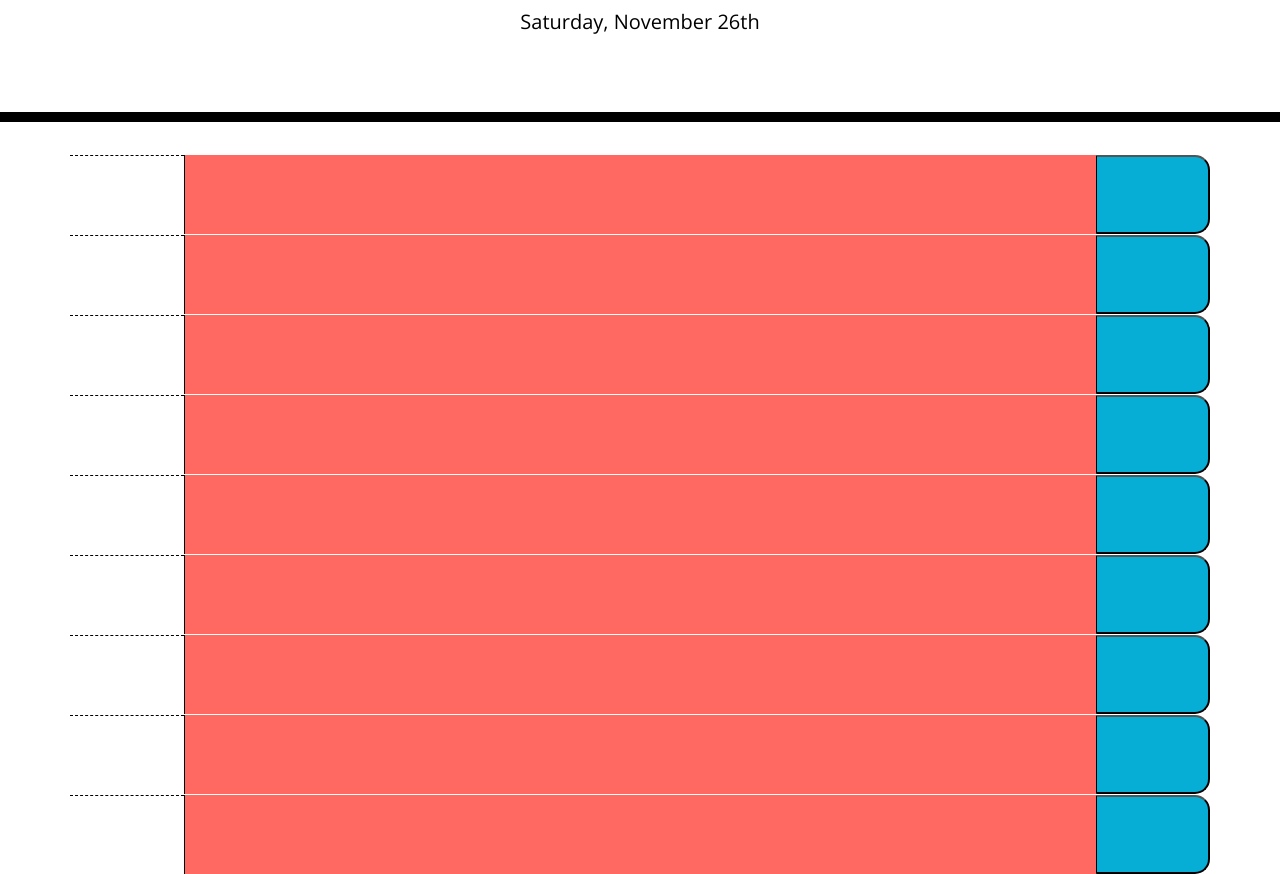
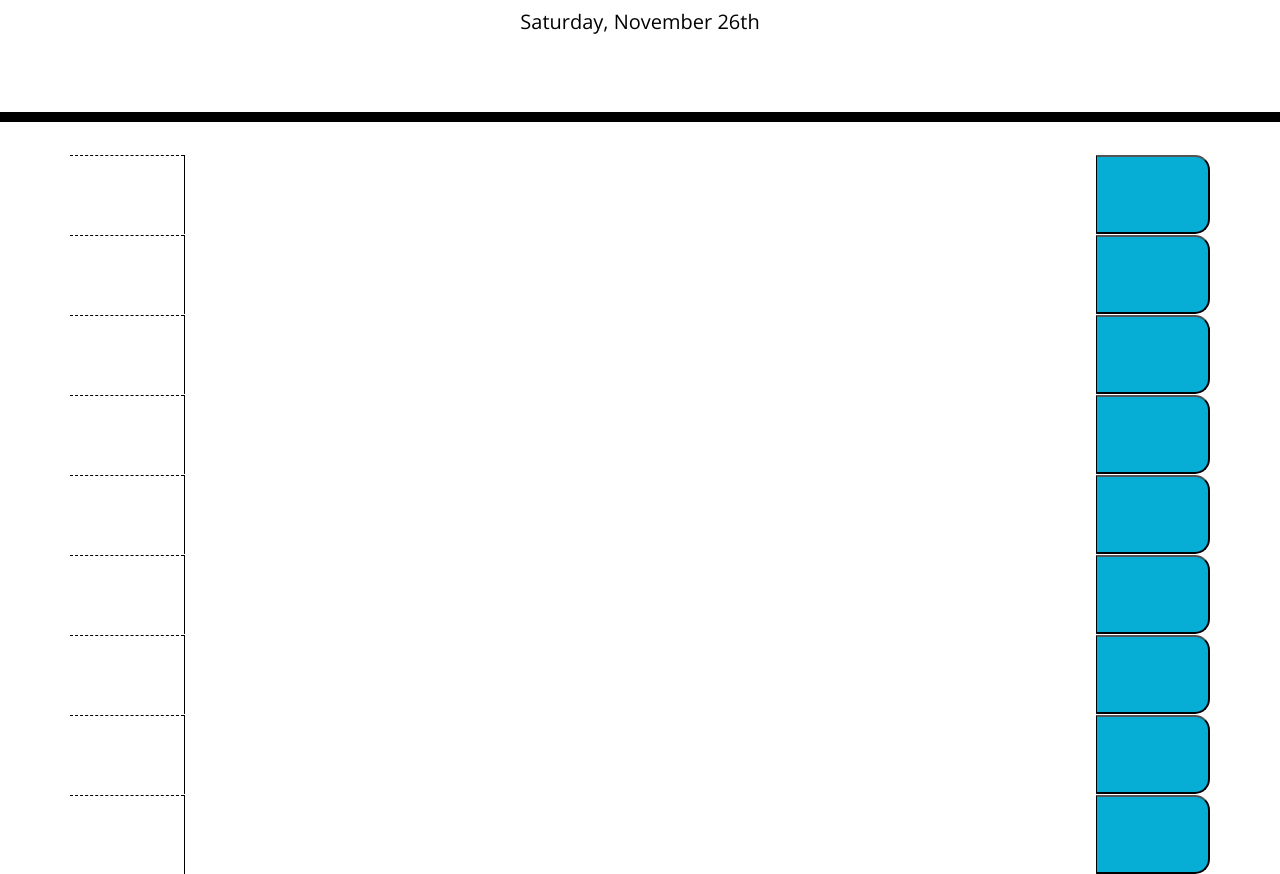
Before and after one commit to dlockett133/my-work-day-scheduler, a plain HTML site: page index.html in a window 1280 px wide. Shown: the part 182-1056 px from the top of the page. Drawn offline with nearby package versions, Linux system fonts and the light colour scheme.

Commit message:
modified script.js

```diff
--- a/Assets/js/script.js
+++ b/Assets/js/script.js
@@ -3,6 +3,8 @@ var today = moment(); // Returns the date/time for the present day
 // Selects 'currentDay' ID Element
 var currentDayEl = $("#currentDay");
 
+// Creates a 'div' element with a 'time-block' class attribute
+var timeBlockEl = $("<div>").addClass("time-block")
 // Inserts today's date in currentDayEl element in (Monday, January 1st) format
 currentDayEl.text(`${today.format("dddd, MMMM Do")}`);
 
--- a/index.html
+++ b/index.html
@@ -30,56 +30,56 @@
       <p id="currentDay" class="lead"></p>
     </header>
 
-    <div class="container">
+    <main class="container">
       <!-- Timeblocks go here -->
       <div class="time-block">
         <form class="row">
           <p class="hour"></p>
-          <textarea class="description present"></textarea>
+          <textarea class="description"></textarea>
           <button class="saveBtn" type="submit"></button>
         </form>
         <form class="row">
           <p class="hour"></p>
-          <textarea class="description present"></textarea>
+          <textarea class="description"></textarea>
           <button class="saveBtn" type="submit"></button>
         </form>
         <form class="row">
           <p class="hour"></p>
-          <textarea class="description present"></textarea>
+          <textarea class="description"></textarea>
           <button class="saveBtn" type="submit"></button>
         </form>
         <form class="row">
           <p class="hour"></p>
-          <textarea class="description present"></textarea>
+          <textarea class="description"></textarea>
           <button class="saveBtn" type="submit"></button>
         </form>
         <form class="row">
           <p class="hour"></p>
-          <textarea class="description present"></textarea>
+          <textarea class="description"></textarea>
           <button class="saveBtn" type="submit"></button>
         </form>
         <form class="row">
           <p class="hour"></p>
-          <textarea class="description present"></textarea>
+          <textarea class="description"></textarea>
           <button class="saveBtn" type="submit"></button>
         </form>
         <form class="row">
           <p class="hour"></p>
-          <textarea class="description present"></textarea>
+          <textarea class="description"></textarea>
           <button class="saveBtn" type="submit"></button>
         </form>
         <form class="row">
           <p class="hour"></p>
-          <textarea class="description present"></textarea>
+          <textarea class="description"></textarea>
           <button class="saveBtn" type="submit"></button>
         </form>
         <form class="row">
           <p class="hour"></p>
-          <textarea class="description present"></textarea>
+          <textarea class="description"></textarea>
           <button class="saveBtn" type="submit"></button>
         </form>
       </div>
-    </div>
+    </main>
 
     <script src="https://cdnjs.cloudflare.com/ajax/libs/jquery/3.2.1/jquery.min.js"></script>
     <script src="https://cdnjs.cloudflare.com/ajax/libs/moment.js/2.24.0/moment.min.js"></script>
```
